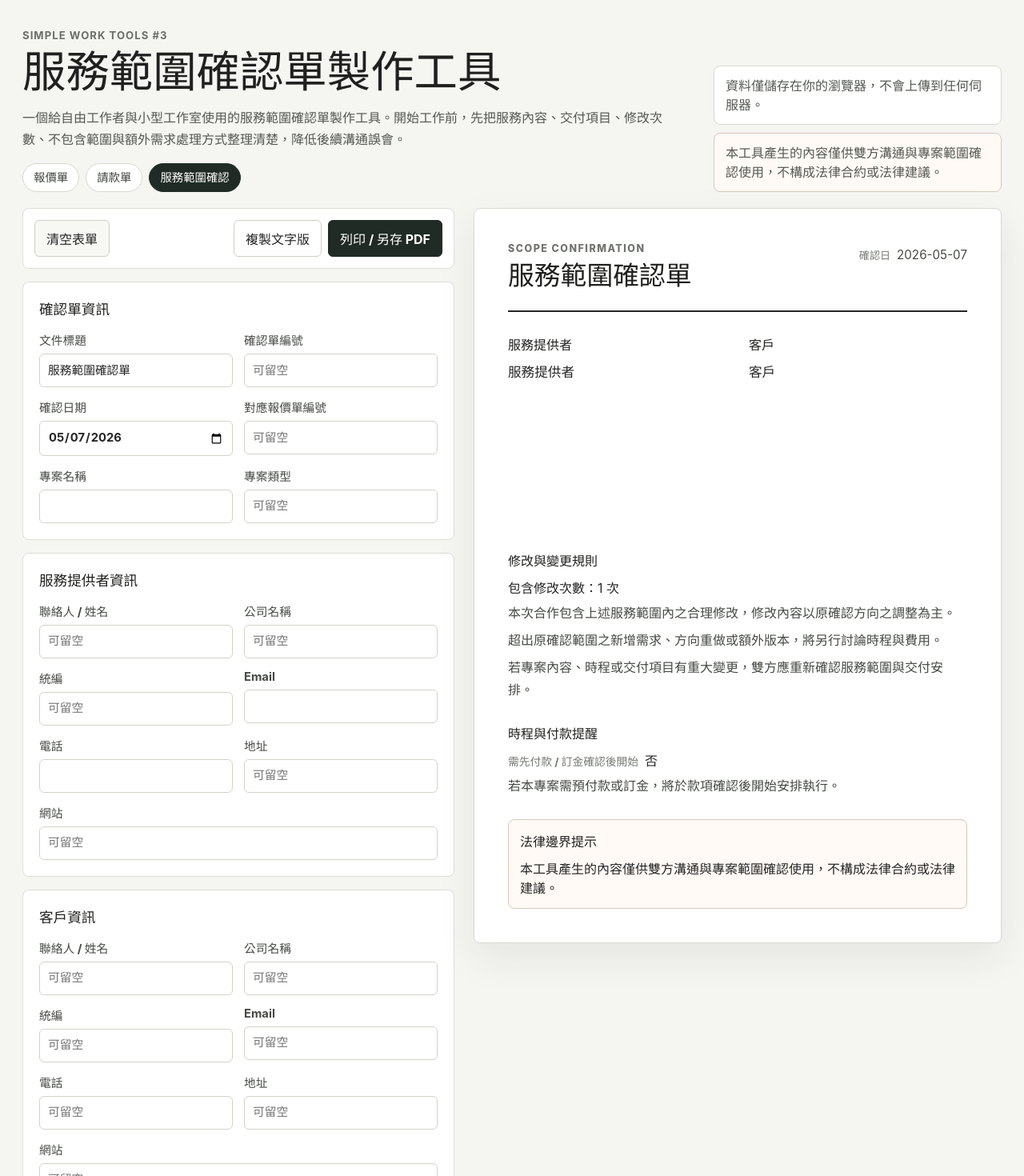
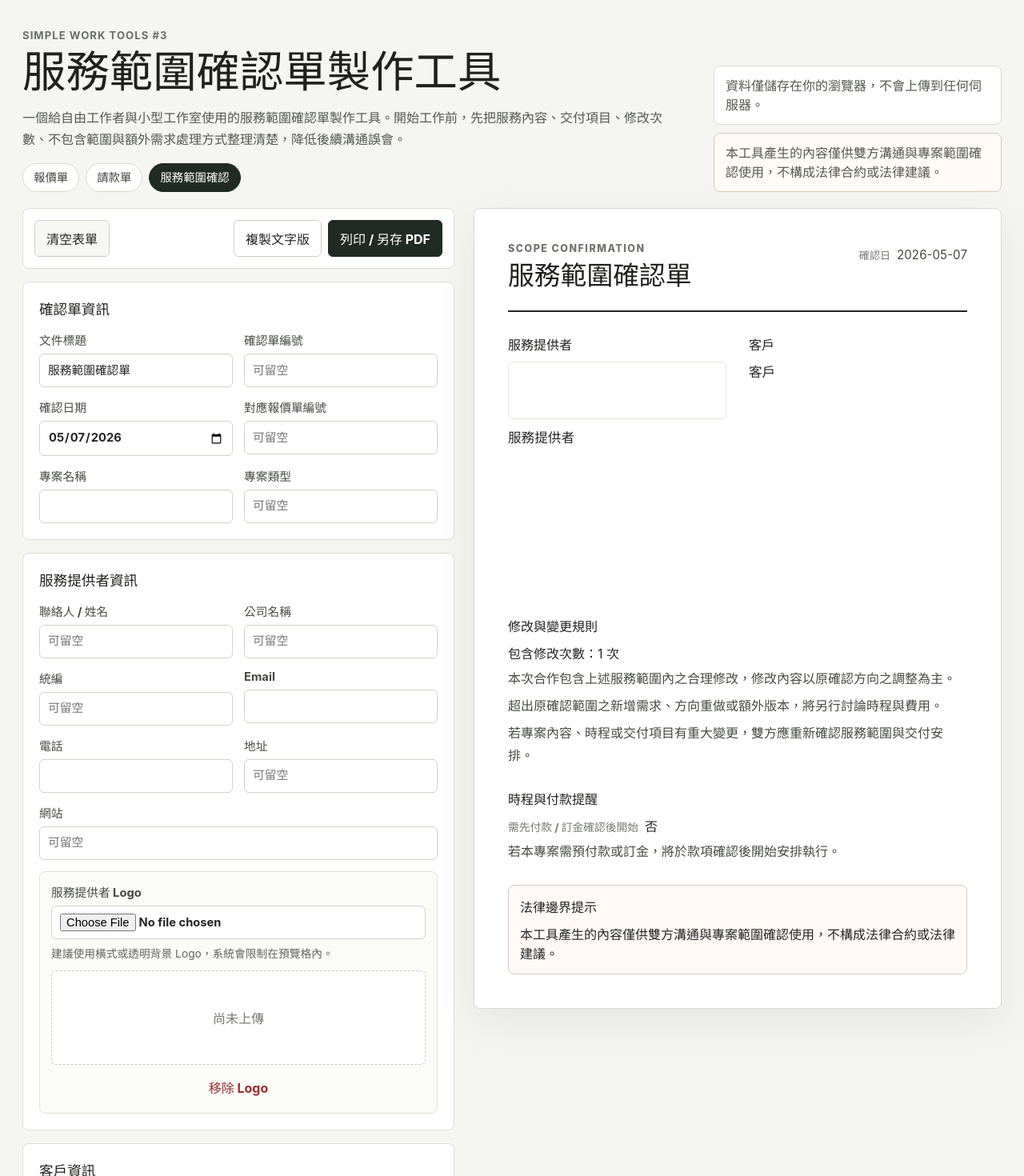
Before and after one commit to dong-sc/simple-scope-confirmation-generator, a React (Vite) app: page / in a window 1280 px wide. Shown: the top 1470 px of the page at 80% size. Built offline with nearby package versions, Linux system fonts and the light colour scheme.

Commit message:
Add provider logo upload

```diff
--- a/src/components/ProviderSection.tsx
+++ b/src/components/ProviderSection.tsx
@@ -5,9 +5,59 @@ interface ProviderSectionProps {
   onChange: (data: ScopeConfirmationData) => void;
 }
 
+const logoImageMaxWidth = 720;
+const logoImageMaxHeight = 360;
+
+function resizeLogoImage(file: File): Promise<string> {
+  return new Promise((resolve, reject) => {
+    const reader = new FileReader();
+
+    reader.onload = () => {
+      const image = new Image();
+      image.onload = () => {
+        const scale = Math.min(
+          1,
+          logoImageMaxWidth / image.width,
+          logoImageMaxHeight / image.height,
+        );
+        const canvas = document.createElement('canvas');
+        canvas.width = Math.max(1, Math.round(image.width * scale));
+        canvas.height = Math.max(1, Math.round(image.height * scale));
+
+        const context = canvas.getContext('2d');
+        if (!context) {
+          reject(new Error('Canvas is not supported.'));
+          return;
+        }
+
+        context.clearRect(0, 0, canvas.width, canvas.height);
+        context.drawImage(image, 0, 0, canvas.width, canvas.height);
+        resolve(canvas.toDataURL('image/png'));
+      };
+      image.onerror = () => reject(new Error('Unable to load image.'));
+      image.src = String(reader.result || '');
+    };
+
+    reader.onerror = () => reject(new Error('Unable to read file.'));
+    reader.readAsDataURL(file);
+  });
+}
+
 export function ProviderSection({ data, onChange }: ProviderSectionProps) {
   function updateProvider(patch: Partial<ProviderInfo>) {
     onChange({ ...data, provider: { ...data.provider, ...patch } });
+  }
+
+  async function handleLogoUpload(file: File | null) {
+    if (!file) {
+      return;
+    }
+
+    try {
+      updateProvider({ logoImage: await resizeLogoImage(file) });
+    } catch {
+      updateProvider({ logoImage: '' });
+    }
   }
 
   return (
@@ -69,6 +119,34 @@ export function ProviderSection({ data, onChange }: ProviderSectionProps) {
             placeholder="可留空"
           />
         </label>
+        <div className="image-upload-card span-two">
+          <label>
+            服務提供者 Logo
+            <input
+              type="file"
+              accept="image/png,image/jpeg,image/webp"
+              onChange={(event) =>
+                void handleLogoUpload(event.currentTarget.files?.[0] ?? null)
+              }
+            />
+          </label>
+          <p className="upload-note">建議使用橫式或透明背景 Logo，系統會限制在預覽格內。</p>
+          <div className="logo-upload-preview" aria-label="服務提供者 Logo 預覽">
+            {data.provider.logoImage ? (
+              <img src={data.provider.logoImage} alt="服務提供者 Logo" />
+            ) : (
+              <span>尚未上傳</span>
+            )}
+          </div>
+          <button
+            className="text-button danger"
+            type="button"
+            disabled={!data.provider.logoImage}
+            onClick={() => updateProvider({ logoImage: '' })}
+          >
+            移除 Logo
+          </button>
+        </div>
       </div>
     </section>
   );
--- a/src/components/ScopeConfirmationPreview.tsx
+++ b/src/components/ScopeConfirmationPreview.tsx
@@ -183,6 +183,11 @@ export function ScopeConfirmationPreview({
         <section className="preview-party-grid">
           <div className="preview-party">
             <h3>服務提供者</h3>
+            <div className="preview-logo-box">
+              {data.provider.logoImage ? (
+                <img src={data.provider.logoImage} alt="服務提供者 Logo" />
+              ) : null}
+            </div>
             <strong>{data.provider.company || data.provider.name || '服務提供者'}</strong>
             <AlignedDetailLine label="聯絡人" value={data.provider.name} />
             <AlignedDetailLine label="公司名稱" value={data.provider.company} />
--- a/src/styles/global.css
+++ b/src/styles/global.css
@@ -454,6 +454,42 @@ textarea:focus {
   text-align: right;
 }
 
+.image-upload-card {
+  display: flex;
+  flex-direction: column;
+  gap: 10px;
+  padding: 14px;
+  border: 1px solid #e1e1d9;
+  border-radius: 8px;
+  background: #fbfbf8;
+}
+
+.logo-upload-preview {
+  display: flex;
+  align-items: center;
+  justify-content: center;
+  height: 118px;
+  overflow: hidden;
+  border: 1px dashed #c9cbc2;
+  border-radius: 6px;
+  background: #ffffff;
+  color: #767a71;
+}
+
+.logo-upload-preview img {
+  display: block;
+  max-width: 100%;
+  max-height: 104px;
+  object-fit: contain;
+}
+
+.upload-note {
+  margin: -2px 0 0;
+  color: #62665d;
+  font-size: 0.86rem;
+  line-height: 1.5;
+}
+
 .preview-meta p,
 .preview-party p,
 .preview-block p {
@@ -492,6 +528,26 @@ textarea:focus {
   display: block;
   margin-bottom: 8px;
   font-size: 1.04rem;
+}
+
+.preview-logo-box {
+  display: flex;
+  align-items: center;
+  justify-content: flex-start;
+  width: 100%;
+  height: 72px;
+  margin-bottom: 10px;
+  overflow: hidden;
+  border: 1px solid #e4e4dc;
+  border-radius: 6px;
+  background: #ffffff;
+}
+
+.preview-logo-box img {
+  display: block;
+  max-width: 100%;
+  max-height: 100%;
+  object-fit: contain;
 }
 
 .preview-block {
--- a/src/styles/print.css
+++ b/src/styles/print.css
@@ -82,6 +82,11 @@
     margin-top: 2mm;
   }
 
+  .preview-logo-box {
+    height: 16mm;
+    margin-bottom: 2.5mm;
+  }
+
   .preview-block {
     margin-top: 6mm;
   }
--- a/src/types/scopeConfirmation.ts
+++ b/src/types/scopeConfirmation.ts
@@ -40,6 +40,7 @@ export interface ProviderInfo {
   phone: string;
   address: string;
   website: string;
+  logoImage: string;
 }
 
 export interface ClientInfo {
--- a/src/utils/defaultScopeConfirmation.ts
+++ b/src/utils/defaultScopeConfirmation.ts
@@ -34,6 +34,7 @@ export function createDefaultScopeConfirmationData(): ScopeConfirmationData {
       phone: '',
       address: '',
       website: '',
+      logoImage: '',
     },
     client: {
       name: '',
```
